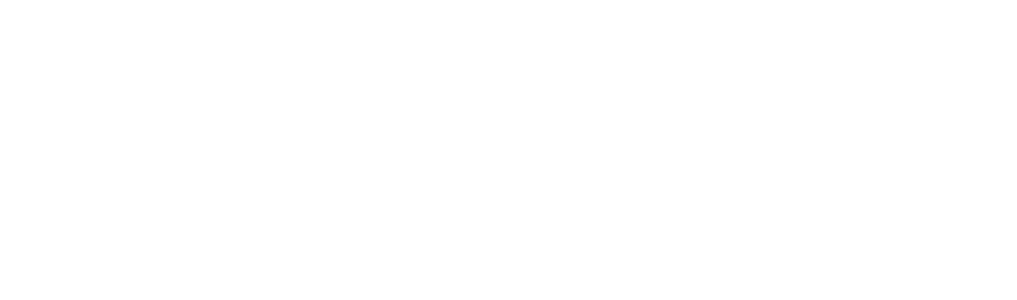
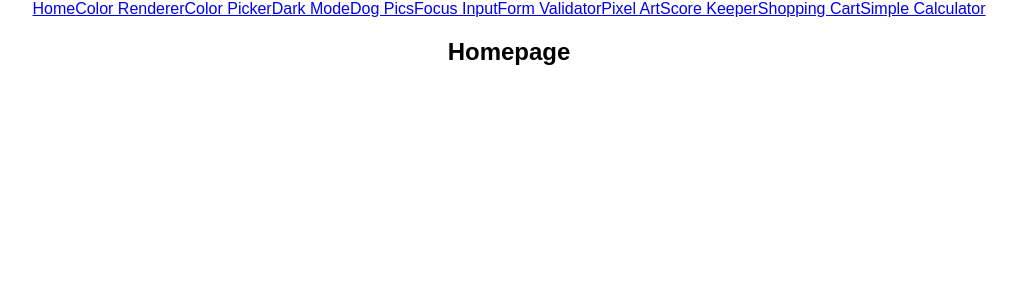
Before and after one commit to marinaaglic/react-exercises, a React (Vite) app: page / in a window 1280 px wide. Shown: the top 300 px of the page, without its empty margins (131-1148 px from the left). Built offline with nearby package versions, Linux system fonts and the light colour scheme.

Commit message:
added a link for each of the task

```diff
--- a/src/App.tsx
+++ b/src/App.tsx
@@ -1,7 +1,12 @@
 import "./App.css";
+import AppRoutes from "./routes/AppRoutes";
 
 function App() {
-  return <div className="App"></div>;
+  return (
+    <div className="App">
+      <AppRoutes />
+    </div>
+  );
 }
 
 export default App;
--- a/src/pages/Home.tsx
+++ b/src/pages/Home.tsx
@@ -1,7 +1,20 @@
+import { Link } from "react-router-dom";
+
 const Home = () => {
   return (
     <div className="navbar-home">
-      <h2>Homepage</h2>;
+      <Link to="/">Home</Link>
+      <Link to="/color-renderer">Color Renderer</Link>
+      <Link to="/color-picker">Color Picker</Link>
+      <Link to="/dark-mode">Dark Mode</Link>
+      <Link to="/dog-pics">Dog Pics</Link>
+      <Link to="/focus-input">Focus Input</Link>
+      <Link to="/form-validator">Form Validator</Link>
+      <Link to="/pixel-art">Pixel Art</Link>
+      <Link to="/score-keeper">Score Keeper</Link>
+      <Link to="/shopping-cart">Shopping Cart</Link>
+      <Link to="/simple-calculator">Simple Calculator</Link>
+      <h2>Homepage</h2>
     </div>
   );
 };
--- a/src/routes/AppRoutes.tsx
+++ b/src/routes/AppRoutes.tsx
@@ -2,14 +2,30 @@
 import Home from "../pages/Home";
 import ColorRenderer from "../pages/ColorRenderer";
 import ColorPicker from "../pages/ColorPicker";
+import DarkMode from "../pages/DarkMode";
+import DogPics from "../pages/DogPics";
+import FocusInput from "../pages/FocusInput";
+import FormValidator from "../pages/FormValidator";
+import PixelArt from "../pages/PixelArt";
+import ScoreKeeper from "../pages/ScoreKeeper";
+import ShoppingCart from "../pages/ShoppingCart";
+import SimpleCalculator from "../pages/SimpleCalculator";
 
 const AppRoutes = () => {
   return (
     <div>
       <Routes>
-        <Route path="*" element={<Home />} />
+        <Route path="/" element={<Home />} />
         <Route path="/color-renderer" element={<ColorRenderer />} />
         <Route path="/color-picker" element={<ColorPicker />} />
+        <Route path="/dark-mode" element={<DarkMode />} />
+        <Route path="/dog-pics" element={<DogPics />} />
+        <Route path="/focus-input" element={<FocusInput />} />
+        <Route path="/form-validator" element={<FormValidator />} />
+        <Route path="/pixel-art" element={<PixelArt />} />
+        <Route path="/score-keeper" element={<ScoreKeeper />} />
+        <Route path="/shopping-cart" element={<ShoppingCart />} />
+        <Route path="/simple-calculator" element={<SimpleCalculator />} />
       </Routes>
     </div>
   );
```
